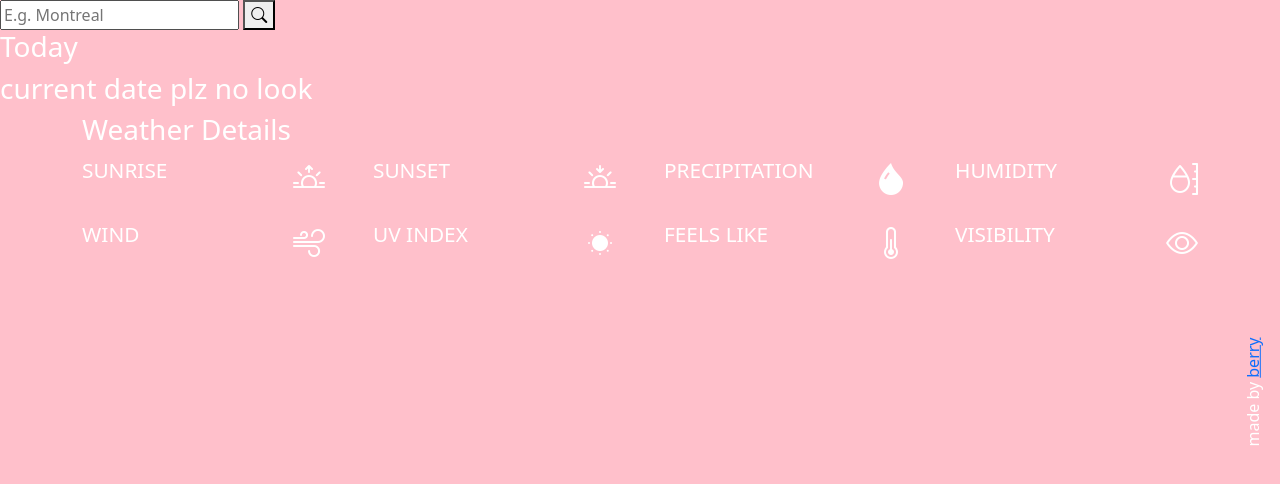
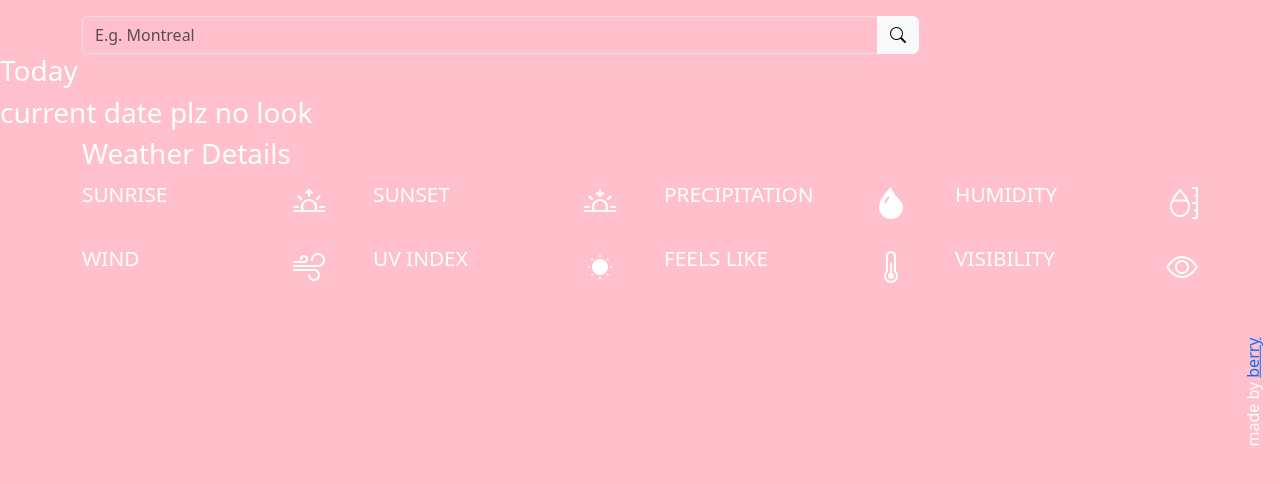
Before and after one commit to kathbo/weather-app, a plain HTML site: page index.html in a window 1280 px wide. Drawn offline with nearby package versions, Linux system fonts and the light colour scheme; files that its build step writes are made by us from their sources; no server answers.

Commit message:
input done

```diff
--- a/index.html
+++ b/index.html
@@ -10,10 +10,13 @@
     <title>Your Favourite Weather App</title>
 </head>
 <body class="text-white">
-    <form action="" onsubmit="return false">
-        <input id="textInput" type="text" maxlength='20' placeholder="E.g. Montreal" required>
-        <button id='submitInput' type="submit" onclick="executeProgram('')"><i class="bi bi-search"></i></button>
-    </form>
+    <div class="container mt-3">
+       <form class='input-group w-75' action="" onsubmit="return false">
+            <input class="form-control border text-white" id="textInput" type="text" maxlength='20' placeholder="E.g. Montreal" required style="background: transparent">
+            <button class='btn btn-light' id='submitInput' type="submit" onclick="executeProgram('')"><i class="bi bi-search"></i></button>
+        </form>
+    </div>
+
 
 
     <div class="currentDetails">
```
